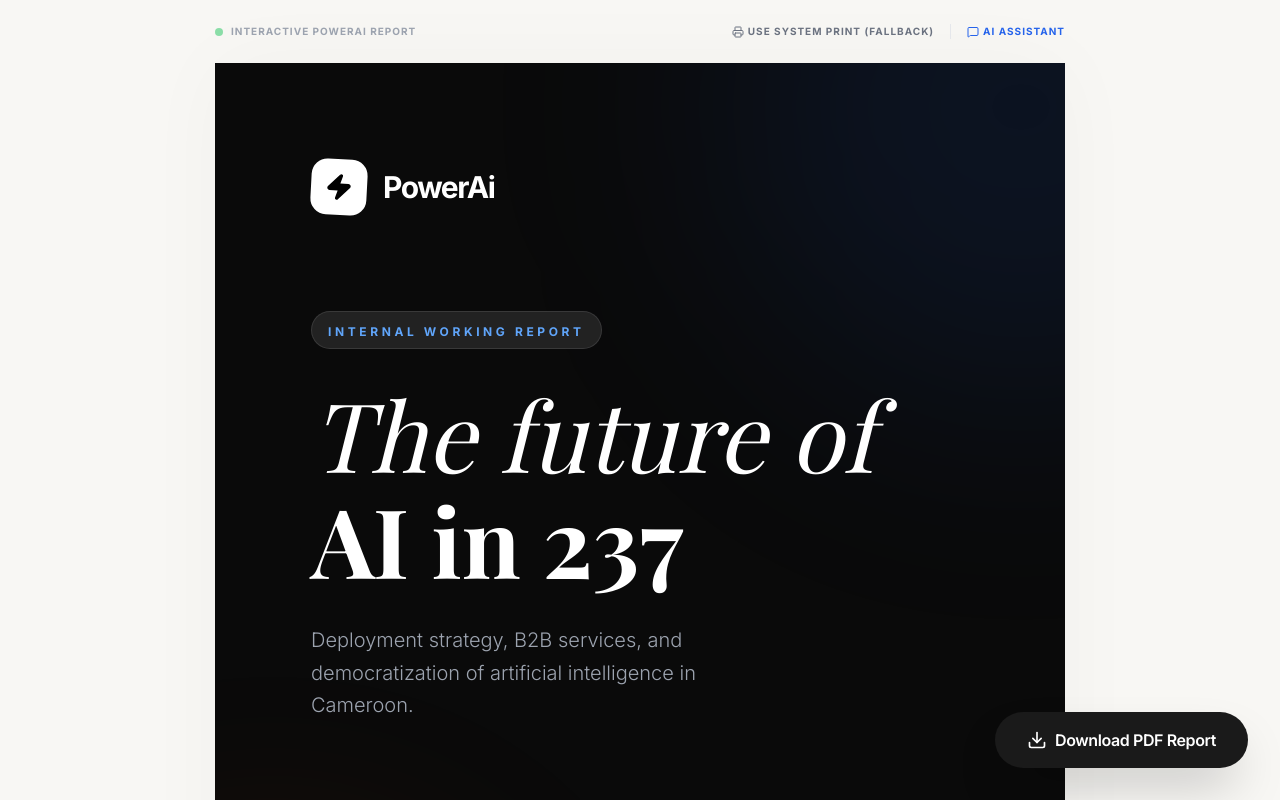
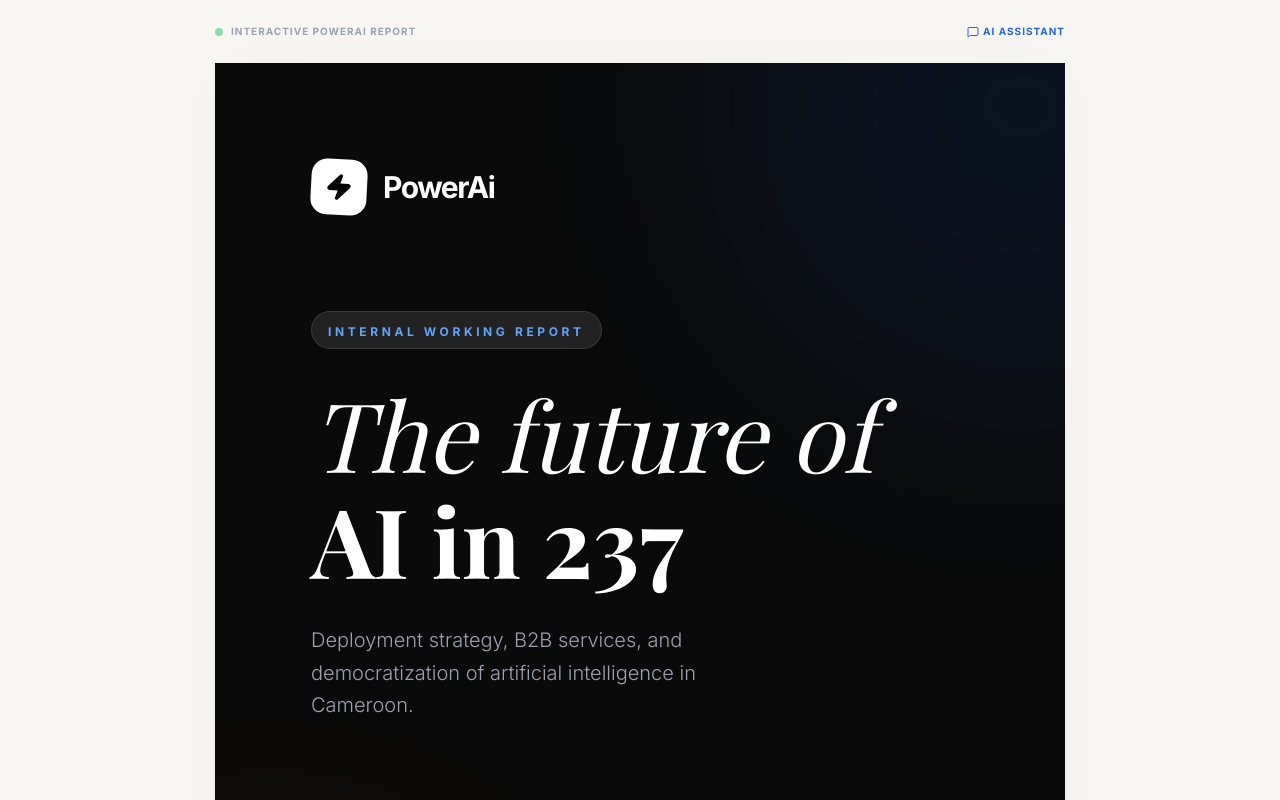
Before and after one commit to MaxScience-PowerAi/PowerAi-presentation, a React (Vite) app: page / in a window 1280 px wide. Shown: the top 800 px of the page. Built offline with nearby package versions, Linux system fonts and the light colour scheme; a web font is replaced by a local one.

Commit message:
refactor: Remove PDF export functionality
The code for exporting documents to PDF has been removed. This includes related state management, imported libraries (html2canvas, jsPDF), and translation strings.

```diff
--- a/src/App.tsx
+++ b/src/App.tsx
@@ -5,7 +5,6 @@
 
 import React, { useRef, useState } from 'react';
 import {
-  Download,
   Cpu,
   MessageSquare,
   ShieldCheck,
@@ -18,7 +17,6 @@
   Target,
   CheckCircle2,
   X,
-  Printer,
   Smartphone,
   TrendingUp,
   Award,
@@ -29,14 +27,11 @@
   Phone,
   MapPin,
 } from 'lucide-react';
-import html2canvas from 'html2canvas';
-import jsPDF from 'jspdf';
 import { cn } from './lib/utils';
 import { translations } from './translations';
 
 export default function App() {
   const documentRef = useRef<HTMLDivElement>(null);
-  const [exportStatus, setExportStatus] = useState<'idle' | 'exporting' | 'error'>('idle');
   const [isChatOpen, setIsChatOpen] = useState(false);
   const [chatInput, setChatInput] = useState('');
   const [lang, setLang] = useState<'fr' | 'en'>('fr');
@@ -103,65 +98,6 @@
     }
   };
 
-  const [pdfUrl, setPdfUrl] = useState<string | null>(null);
-
-  const exportToPDF = async () => {
-    if (!documentRef.current) return;
-    setExportStatus('exporting');
-    setPdfUrl(null);
-
-    try {
-      const element = documentRef.current;
-      const sections = element.querySelectorAll('section');
-
-      // Initialiser le PDF
-      const pdf = new jsPDF({
-        orientation: 'portrait',
-        unit: 'px',
-        format: 'a4'
-      });
-
-      const pdfWidth = pdf.internal.pageSize.getWidth();
-      const pdfHeight = pdf.internal.pageSize.getHeight();
-
-      for (let i = 0; i < sections.length; i++) {
-        const section = sections[i] as HTMLElement;
-
-        const canvas = await html2canvas(section, {
-          scale: 1.5,
-          useCORS: true,
-          logging: false,
-          backgroundColor: '#ffffff',
-          width: section.offsetWidth,
-          height: section.offsetHeight
-        });
-
-        const imgData = canvas.toDataURL('image/jpeg', 0.7);
-
-        if (i > 0) pdf.addPage();
-
-        // Ajuster l'image à la page A4
-        pdf.addImage(imgData, 'JPEG', 0, 0, pdfWidth, pdfHeight);
-      }
-
-      const blob = pdf.output('blob');
-      const url = URL.createObjectURL(blob);
-      setPdfUrl(url);
-      setExportStatus('idle');
-
-      // Tentative de téléchargement automatique
-      const link = document.createElement('a');
-      link.href = url;
-      link.download = `PowerAi_Rapport_${new Date().toISOString().split('T')[0]}.pdf`;
-      link.click();
-
-    } catch (error) {
-      console.error('Error generating PDF:', error);
-      setExportStatus('error');
-      setTimeout(() => setExportStatus('idle'), 3000);
-    }
-  };
-
   return (
     <div className="min-h-screen bg-[#f8f7f4] py-6 px-4 sm:px-6 lg:px-8 font-sans selection:bg-blue-100">
       {/* Header for clarity */}
@@ -171,19 +107,6 @@
           <span className="text-[10px] uppercase tracking-widest font-bold text-gray-400">{t.header.title}</span>
         </div>
         <div className="flex items-center gap-4">
-          <button
-            onClick={() => {
-              try {
-                window.print();
-              } catch (e) {
-                alert(lang === 'fr' ? "L'impression n'est pas supportée sur ce navigateur." : "Printing is not supported on this browser.");
-              }
-            }}
-            className="text-[10px] uppercase tracking-widest font-bold text-gray-500 hover:text-black transition-colors flex items-center gap-1 border-r border-gray-200 pr-4"
-          >
-            <Printer size={12} />
-            {t.report.printFallback}
-          </button>
           <button
             onClick={() => setIsChatOpen(!isChatOpen)}
             className="text-[10px] uppercase tracking-widest font-bold text-blue-600 hover:text-blue-800 transition-colors flex items-center gap-1"
@@ -239,41 +162,6 @@
             </div>
           </div>
         )}
-
-        {/* Action Buttons Container */}
-        <div className="flex flex-col items-end gap-3">
-          {pdfUrl && (
-            <div className="flex flex-col items-end gap-2 animate-in fade-in slide-in-from-right-4">
-              <span className="bg-green-600 text-white text-[10px] px-3 py-1 rounded-full font-bold uppercase tracking-widest shadow-lg">
-                {t.export.ready}
-              </span>
-              <a
-                href={pdfUrl}
-                download={`PowerAi_Rapport_${new Date().toISOString().split('T')[0]}.pdf`}
-                className="bg-green-600 text-white text-sm font-bold px-8 py-5 rounded-2xl shadow-2xl hover:bg-green-700 flex items-center gap-3 transform hover:scale-105 transition-all active:scale-95 border-4 border-white"
-              >
-                <Download size={20} />
-                {t.export.save}
-              </a>
-            </div>
-          )}
-
-          <button
-            onClick={exportToPDF}
-            disabled={exportStatus === 'exporting'}
-            className={cn(
-              "flex items-center gap-2 bg-[#1a1a1a] text-white px-8 py-4 rounded-full shadow-2xl hover:scale-105 transition-all active:scale-95 disabled:opacity-70 disabled:cursor-not-allowed group",
-              exportStatus === 'exporting' && "animate-pulse"
-            )}
-          >
-            <Download size={20} className={cn("transition-transform", exportStatus === 'exporting' && "animate-spin")} />
-            <span className="font-semibold tracking-tight">
-              {exportStatus === 'idle' && (pdfUrl ? t.export.again : t.export.prepare)}
-              {exportStatus === 'exporting' && t.export.preparing}
-              {exportStatus === 'error' && t.export.error}
-            </span>
-          </button>
-        </div>
       </div>
 
       {/* Document Container */}
--- a/src/translations.ts
+++ b/src/translations.ts
@@ -12,14 +12,6 @@
       error: "Une erreur est survenue lors de la connexion à l'IA.",
       systemInstruction: "Tu es l'assistant expert de PowerAi. Tu aides les fondateurs à présenter leur projet et à répondre aux questions des partenaires. Réponds en français."
     },
-    export: {
-      prepare: "Télécharger le Rapport PDF",
-      preparing: "Création en cours...",
-      ready: "Fichier Prêt !",
-      save: "ENREGISTRER LE PDF MAINTENANT",
-      error: "Erreur (Réessayer)",
-      again: "Générer à nouveau"
-    },
     report: {
       cover: {
         tag: "Rapport de Travail Interne",
@@ -29,7 +21,6 @@
         founders: "Fondateurs",
         dateLabel: "Date d'édition"
       },
-      printFallback: "Utiliser l'impression système (Secours)",
       section1: {
         num: "01",
         title: "Qui nous sommes & Équipe",
@@ -71,12 +62,6 @@
             { date: "1 An", title: "Partenariats", desc: "Accords avec des institutions éducatives et expansion nationale." },
             { date: "3 Ans", title: "Référence", desc: "Leader de l'IA appliquée en Afrique Centrale (50k+ apprenants)." }
           ]
-        },
-        impact: {
-          title: "Indicateurs d'Impact (Projetés)",
-          timeSaving: { label: "Gain de temps B2B", value: "-65%" },
-          accessibility: { label: "Accessibilité Mobile", value: "100%" },
-          costReduction: { label: "Coût de formation", value: "-90%" }
         },
         contact: {
           title: "Prêt à construire l'avenir ?",
@@ -174,14 +159,6 @@
       error: "An error occurred while connecting to the AI.",
       systemInstruction: "You are the expert assistant of PowerAi. You help the founders present their project and answer questions from partners. Respond in English."
     },
-    export: {
-      prepare: "Download PDF Report",
-      preparing: "Creating...",
-      ready: "File Ready!",
-      save: "SAVE PDF NOW",
-      error: "Error (Retry)",
-      again: "Generate again"
-    },
     report: {
       cover: {
         tag: "Internal Working Report",
@@ -191,7 +168,6 @@
         founders: "Founders",
         dateLabel: "Edition Date"
       },
-      printFallback: "Use System Print (Fallback)",
       section1: {
         num: "01",
         title: "Who We Are & Team",
@@ -233,12 +209,6 @@
             { date: "1 Year", title: "Partnerships", desc: "Agreements with educational institutions and national expansion." },
             { date: "3 Years", title: "Reference", desc: "Leader of applied AI in Central Africa (50k+ learners)." }
           ]
-        },
-        impact: {
-          title: "Impact Indicators (Projected)",
-          timeSaving: { label: "B2B Time Saving", value: "-65%" },
-          accessibility: { label: "Mobile Accessibility", value: "100%" },
-          costReduction: { label: "Training Cost", value: "-90%" }
         },
         contact: {
           title: "Ready to build the future?",
```
